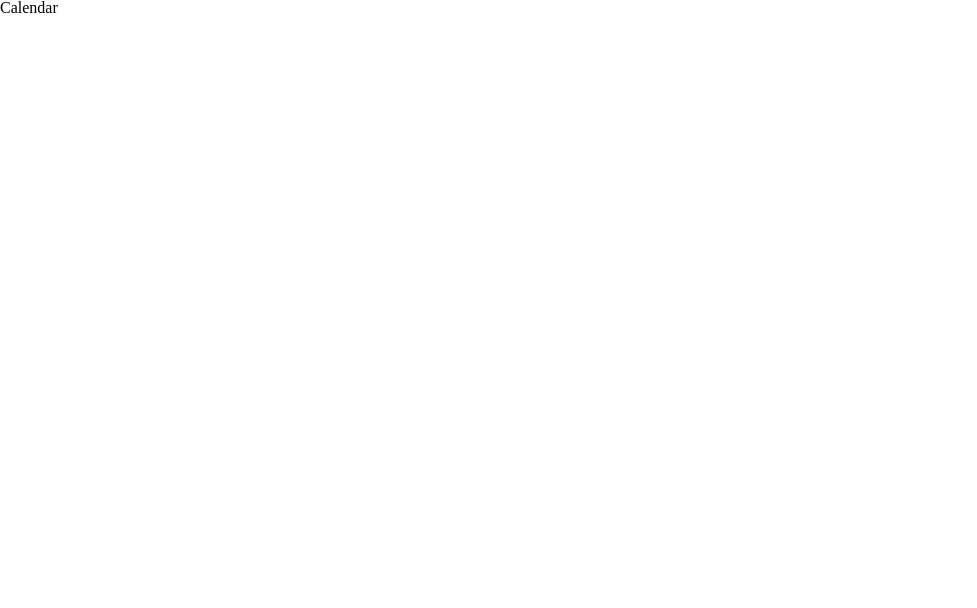
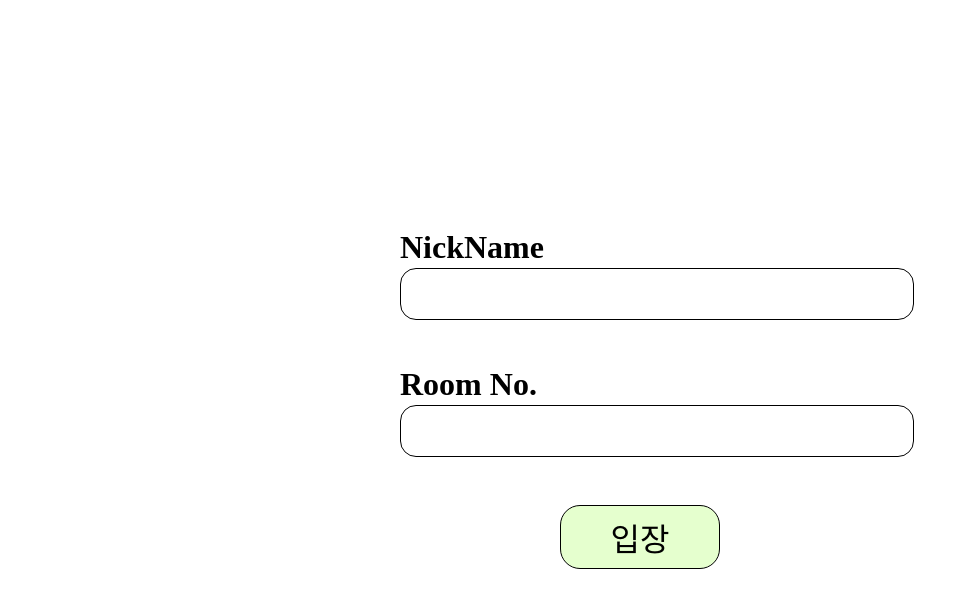
Before and after one commit to TecHERE/frontend-repo, a React (Vite) app: page / in a window 1280 px wide. Shown: the top 608 px of the page, without its empty margins (0-977 px from the left). Built offline with nearby package versions, Linux system fonts and the light colour scheme.

Commit message:
feat       : 채팅 입장 페이지

```diff
--- a/src/App.tsx
+++ b/src/App.tsx
@@ -1,10 +1,15 @@
 import './reset.scss';
-import Calendar from '@/components/Calender';
+import { BrowserRouter, Route, Routes } from 'react-router-dom';
+import Enter from './pages/Enter';
+import Room from './pages/Room';
 
 export default function App() {
   return (
-    <div>
-      <Calendar />
-    </div>
+    <BrowserRouter>
+      <Routes>
+        <Route path="/" element={<Enter />} />
+        <Route path="/room/:roomId" element={<Room />} />
+      </Routes>
+    </BrowserRouter>
   );
 }
--- a/src/components/Calender/index.tsx
+++ /dev/null
@@ -1,7 +0,0 @@
-import React from 'react';
-
-const Calendar = () => {
-  return <div>Calendar</div>;
-};
-
-export default Calendar;
--- /dev/null
+++ b/src/media.scss
@@ -0,0 +1,23 @@
+// Break Point
+$tablet: 768px;
+$laptop: 1020px;
+$desktop: 1400px;
+
+// Mixins
+@mixin tablet {
+  @media (min-width: #{$tablet}) {
+    @content;
+  }
+}
+
+@mixin laptop {
+  @media (min-width: #{$laptop}) {
+    @content;
+  }
+}
+
+@mixin desktop {
+  @media (min-width: #{$desktop}) {
+    @content;
+  }
+}
--- /dev/null
+++ b/src/pages/Enter/index.tsx
@@ -0,0 +1,57 @@
+import React, { useState } from 'react';
+import { useNavigate } from 'react-router-dom';
+import styles from './styles.module.scss';
+
+export default function Enter() {
+  const navigate = useNavigate();
+  const [nickname, setNickname] = useState('');
+  const [roomId, setRoomId] = useState('');
+  const onNicknameInput = (e: React.ChangeEvent<HTMLInputElement>) => {
+    setNickname(e.target.value);
+  };
+  const onRoomIdInput = (e: React.ChangeEvent<HTMLInputElement>) => {
+    setRoomId(e.target.value);
+  };
+  const onEnter = () => {
+    navigate(`/room/${roomId}`, {
+      state: {
+        nickname,
+      },
+    });
+    setNickname('');
+    setRoomId('');
+  };
+  return (
+    <div className={styles.container}>
+      <div className={styles.contentBox}>
+        <div className={styles.inputBox}>
+          <label className={styles.label} htmlFor="nickname">
+            NickName
+          </label>
+          <input
+            className={styles.input}
+            onChange={onNicknameInput}
+            value={nickname}
+            id="nickname"
+            type="text"
+          />
+        </div>
+        <div className={styles.inputBox}>
+          <label className={styles.label} htmlFor="roomId">
+            Room No.
+          </label>
+          <input
+            className={styles.input}
+            onChange={onRoomIdInput}
+            value={roomId}
+            id="roomId"
+            type="text"
+          />
+        </div>
+        <button className={styles.button} onClick={onEnter}>
+          입장
+        </button>
+      </div>
+    </div>
+  );
+}
--- /dev/null
+++ b/src/pages/Enter/styles.module.scss
@@ -0,0 +1,45 @@
+.container {
+  display: flex;
+  justify-content: center;
+  align-items: center;
+  min-height: 100vh;
+}
+.contentBox {
+  display: flex;
+  align-items: center;
+  flex-direction: column;
+  width: 30rem;
+}
+.inputBox {
+  display: flex;
+  flex-direction: column;
+  margin-bottom: 3rem;
+  width: 100%;
+}
+.label {
+  font-size: 2rem;
+  font-weight: 700;
+}
+.input {
+  width: 100%;
+  height: 50px;
+  margin-top: 5px;
+  padding: 0 1rem;
+  border-radius: 1rem;
+  border: 1px solid black;
+  font-size: 16px;
+  outline: none;
+}
+.button {
+  width: 10rem;
+  height: 4rem;
+  border: 1px solid black;
+  border-radius: 20px;
+  background-color: #e5ffce;
+  font-size: 2rem;
+  cursor: pointer;
+  outline: none;
+  &:hover {
+    opacity: 0.8;
+  }
+}
--- /dev/null
+++ b/src/pages/Room/index.tsx
@@ -0,0 +1,8 @@
+import React from 'react';
+import { useLocation, useParams } from 'react-router-dom';
+
+export default function Room() {
+  const { roomId } = useParams();
+  const { nickname } = useLocation().state;
+  return <div></div>;
+}
--- a/src/reset.scss
+++ b/src/reset.scss
@@ -2,6 +2,7 @@
   v2.0 | 20110126
   License: none (public domain)
 */
+@import './media.scss';
 
 html,
 body,
@@ -87,7 +88,6 @@ video {
   margin: 0;
   padding: 0;
   border: 0;
-  font-size: 100%;
   font: inherit;
   vertical-align: baseline;
 }
@@ -127,3 +127,12 @@ table {
   border-collapse: collapse;
   border-spacing: 0;
 }
+html {
+  font-size: 62.5%;
+  @include tablet {
+    font-size: 82%;
+  }
+  @include laptop {
+    font-size: 100%;
+  }
+}
```
Also changed, not shown: src/pages/Room/styles.module.scss (added).
